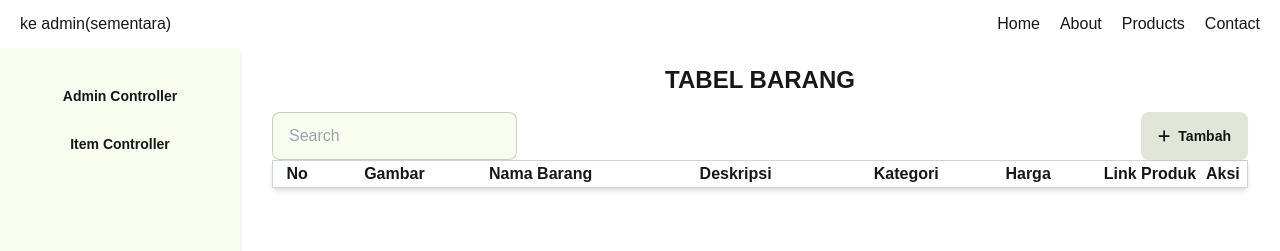
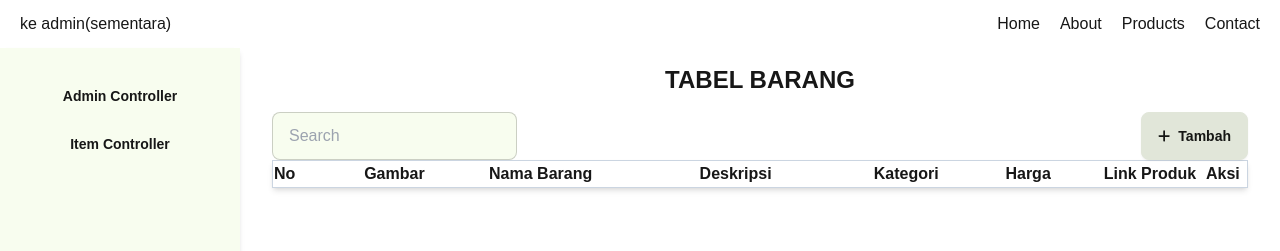
Before and after one commit to Deoca27/manusia-biasa, a Next.js app: page /admin/item_controller in a window 1280 px wide. Shown: the top 251 px of the page. Built offline with nearby package versions, Linux system fonts and the light colour scheme.

Commit message:
jhoshe: Menambahkan tailwind Text-Start pada Header Table "No"

```diff
--- a/app/admin/item_controller/page.tsx
+++ b/app/admin/item_controller/page.tsx
@@ -22,7 +22,7 @@ export default function BarangPage() {
       <table className='w-full shadow-md'>
         <thead>
           <tr className="border border-slate-300 ">
-            <th className="w-5% ">No</th>
+            <th className="w-5% text-start">No</th>
             <th className="w-15% ">Gambar</th>
             <th className="w-15%">Nama Barang</th>
             <th className="w-25% ">Deskripsi</th>
```
